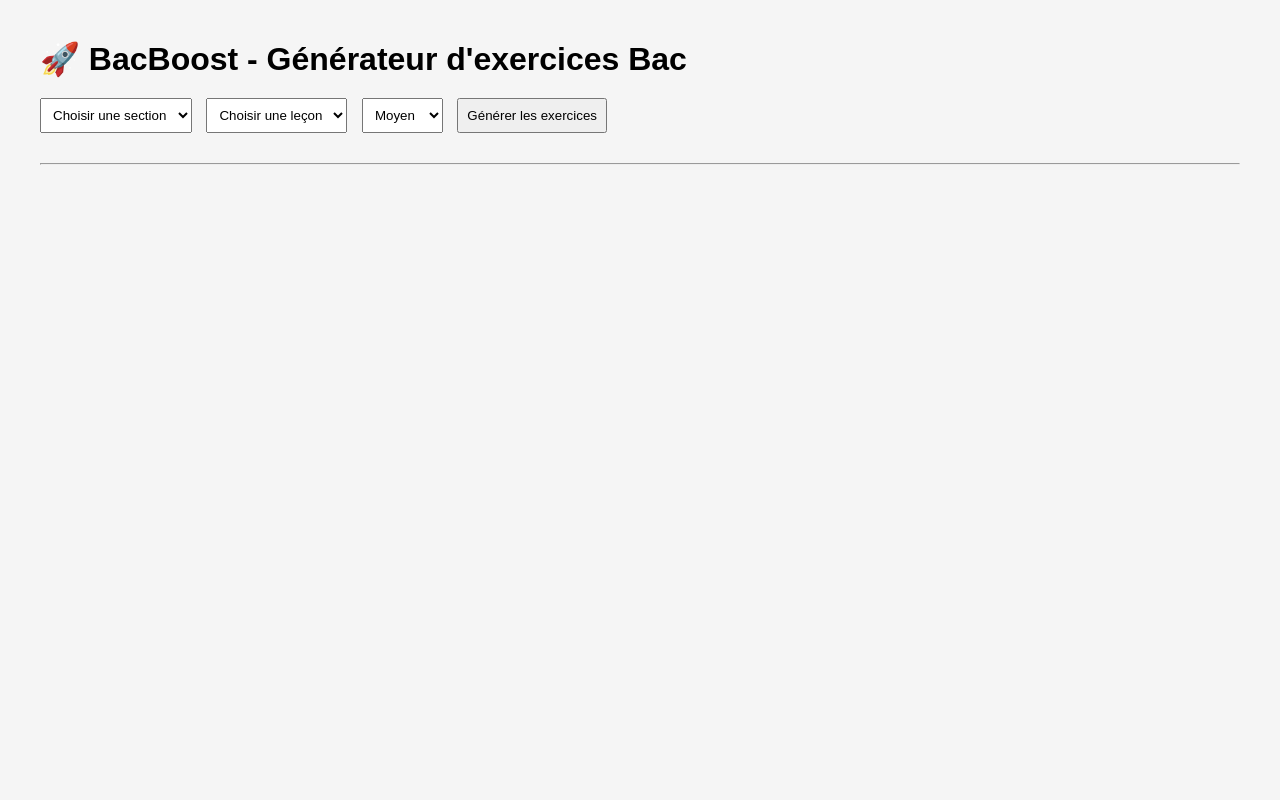
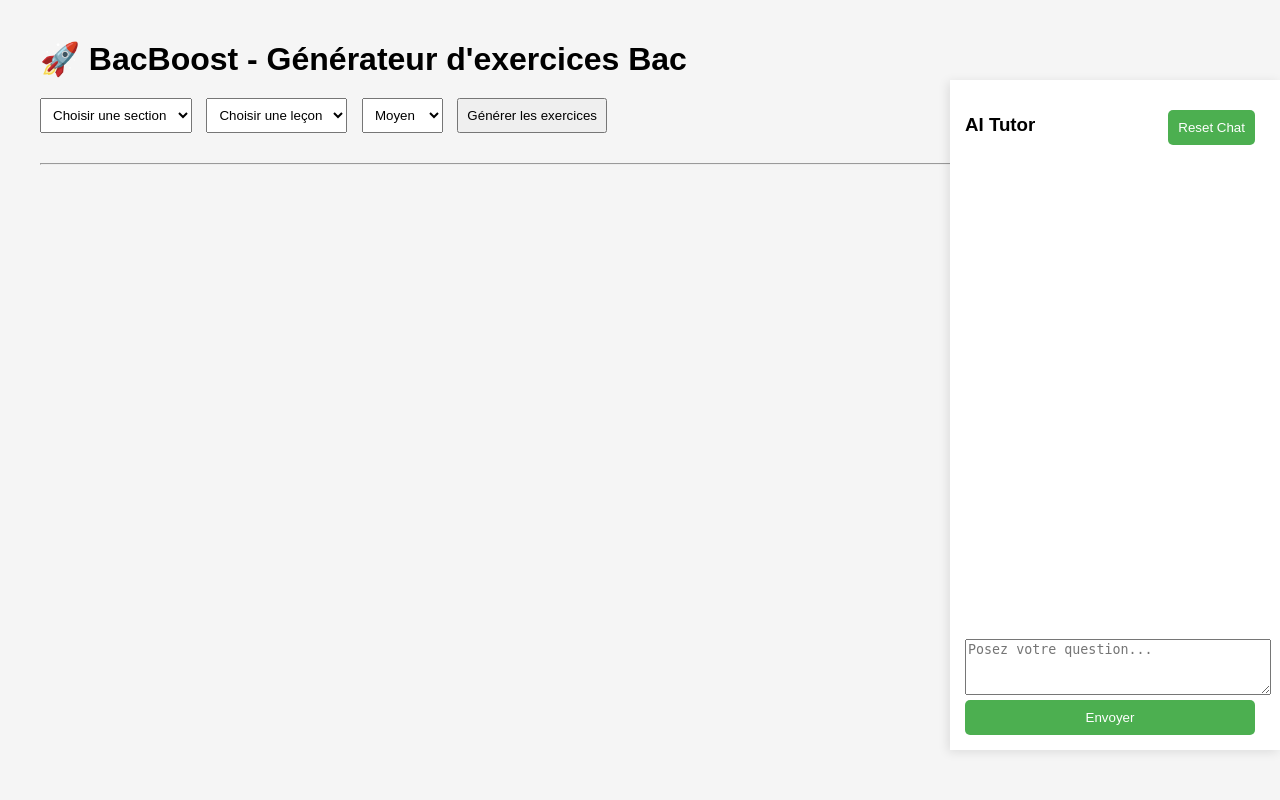
Before and after one commit to ghayth7/bacboost, a Flask app: page / in a window 1280 px wide. Run offline with Flask 3, Linux system fonts and the light colour scheme.

Commit message:
Added AI Tutor Chat Feature

```diff
--- a/app.py
+++ b/app.py
@@ -215,6 +215,79 @@ def solve():
 
 
 # =========================
+# =========================
+# AI TUTOR CHAT
+# =========================
+
+@app.route("/chat", methods=["POST"])
+def chat():
+    try:
+        data = request.get_json()
+
+        if not data or not data.get("message"):
+            return jsonify({"error": "Message requis"}), 400
+
+        section = data.get("section")
+        lesson = data.get("lesson")
+        difficulty = data.get("difficulty")
+        questions = data.get("questions", [])
+        history = data.get("history", [])
+        user_message = data.get("message")
+
+        # Build context block
+        context_text = (
+            f"Contexte actuel :\n"
+            f"- Section : {section}\n"
+            f"- Leçon : {lesson}\n"
+            f"- Difficulté : {difficulty}\n\n"
+            f"Exercices générés :\n"
+        )
+
+        for i, q in enumerate(questions):
+            context_text += f"\nExercice {i+1}:\n{q}\n"
+
+        # Base system tutor instructions
+        system_prompt = (
+            "Tu es un tuteur interactif pour le Baccalauréat tunisien.\n"
+            "Tu dois guider l'élève étape par étape.\n"
+            "NE DONNE JAMAIS la solution complète immédiatement.\n"
+            "Pose des questions pour stimuler la réflexion.\n"
+            "Si l'élève demande 'donne la solution complète', "
+            "donne-la seulement après au moins une tentative de guidage.\n\n"
+            "Règles mathématiques :\n"
+            "- Les explications normales ne doivent PAS être dans $...$.\n"
+            "- Seules les expressions mathématiques doivent être entre $...$ ou $$...$$.\n"
+            "- N'utilise jamais ^ ou _ sans accolades {}.\n"
+            "- Écris toujours en français clair.\n"
+        )
+
+        # Build messages list for Groq
+        messages = [
+            {"role": "system", "content": system_prompt},
+            {"role": "user", "content": context_text}
+        ]
+
+        # Add conversation history
+        for msg in history:
+            messages.append(msg)
+
+        # Add current user message
+        messages.append({"role": "user", "content": user_message})
+
+        completion = client.chat.completions.create(
+            model="llama-3.1-8b-instant",
+            temperature=0.5,
+            messages=messages
+        )
+
+        reply = completion.choices[0].message.content
+        reply = clean_latex(reply)
+
+        return jsonify({"reply": reply})
+
+    except Exception as e:
+        return jsonify({"error": str(e)}), 500
+
 
 if __name__ == "__main__":
     app.run(debug=True)
--- a/templates/index.html
+++ b/templates/index.html
@@ -17,6 +17,52 @@
     <script src="https://cdn.jsdelivr.net/npm/mathjax@3/es5/tex-chtml.js"></script>
 
     <style>
+        #chat-container {
+    position: fixed;
+    top: 10%;
+    right: 0;
+    width: 300px;
+    height: 80%;
+    background-color: white;
+    box-shadow: -2px 2px 10px rgba(0, 0, 0, 0.1);
+    padding: 15px;
+    display: flex;
+    flex-direction: column;
+    justify-content: space-between;
+}
+
+#chat-header {
+    display: flex;
+    justify-content: space-between;
+    align-items: center;
+}
+
+#chat-history {
+    overflow-y: auto;
+    flex-grow: 1;
+    margin-bottom: 10px;
+}
+
+#user-message {
+    width: 100%;
+    height: 50px;
+    margin-top: 10px;
+}
+
+#send-message, #reset-chat {
+    padding: 10px;
+    cursor: pointer;
+    background-color: #4CAF50;
+    color: white;
+    border: none;
+    border-radius: 5px;
+    margin-top: 5px;
+}
+
+#send-message:hover, #reset-chat:hover {
+    background-color: #45a049;
+}
+
         body {
             font-family: Arial;
             margin: 40px;
@@ -75,9 +121,32 @@
 <button id="generateBtn">Générer les exercices</button>
 
 <hr>
+<!-- Chat Panel (Right Side) -->
+ <div id="exam-container"></div>
+<div id="chat-container">
+    <div id="chat-header">
+        <h3>AI Tutor</h3>
+        <button id="reset-chat">Reset Chat</button>
+    </div>
+    <div id="chat-history">
+        <!-- Chat history will appear here -->
+    </div>
+    <textarea id="user-message" placeholder="Posez votre question..."></textarea>
+    <button id="send-message">Envoyer</button>
+</div>
 
-<div id="exam-container"></div>
+
+
 <script>
+    let chatHistory = []; // Store conversation history
+    let currentQuestions = [];
+
+
+const sendMessageButton = document.getElementById("send-message");
+const userMessageInput = document.getElementById("user-message");
+const chatHistoryContainer = document.getElementById("chat-history");
+const resetChatButton = document.getElementById("reset-chat");
+
 
 const sectionSelect = document.getElementById("section");
 const lessonSelect = document.getElementById("lesson");
@@ -114,6 +183,15 @@ document.getElementById("generateBtn").addEventListener("click", function () {
     const section = sectionSelect.value;
     const lesson = lessonSelect.value;
     const difficulty = difficultySelect.value;
+    let chatHistory = [];
+let currentQuestions = [];
+
+const sendMessageButton = document.getElementById("send-message");
+const userMessageInput = document.getElementById("user-message");
+const chatHistoryContainer = document.getElementById("chat-history");
+const resetChatButton = document.getElementById("reset-chat");
+
+
 
     if (!section || !lesson) {
         alert("Veuillez sélectionner une section et une leçon.");
@@ -141,8 +219,16 @@ document.getElementById("generateBtn").addEventListener("click", function () {
 
         const container = document.getElementById("exam-container");
         container.innerHTML = "";
+        currentQuestions = data.questions;
+chatHistory = [];
+chatHistoryContainer.innerHTML = "";
+
 
         data.questions.forEach((question, index) => {
+            currentQuestions = data.questions;
+chatHistory = [];
+chatHistoryContainer.innerHTML = "";
+
 
             const div = document.createElement("div");
             div.className = "question-box";
@@ -200,6 +286,75 @@ function getSolution(questionId) {
         }
     });
 }
+// =========================
+// CHAT SEND MESSAGE
+// =========================
+
+sendMessageButton.addEventListener("click", function () {
+
+    const userMessage = userMessageInput.value.trim();
+    if (!userMessage) return;
+
+    displayMessage("Vous", userMessage);
+
+    userMessageInput.value = "";
+
+    fetch("/chat", {
+        method: "POST",
+        headers: {
+            "Content-Type": "application/json"
+        },
+        body: JSON.stringify({
+            section: sectionSelect.value,
+            lesson: lessonSelect.value,
+            difficulty: difficultySelect.value,
+            questions: currentQuestions,
+            history: chatHistory,
+            message: userMessage
+        })
+    })
+    .then(res => res.json())
+    .then(data => {
+
+        if (data.error) {
+            alert(data.error);
+            return;
+        }
+
+        displayMessage("AI Tutor", data.reply);
+
+        chatHistory.push(
+            { role: "user", content: userMessage },
+            { role: "assistant", content: data.reply }
+        );
+
+        if (window.MathJax) {
+            MathJax.typesetPromise();
+        }
+    });
+});
+
+function displayMessage(sender, message) {
+
+    const messageDiv = document.createElement("div");
+    messageDiv.innerHTML = `
+        <p><strong>${sender}:</strong></p>
+        <div>${message}</div>
+        <hr>
+    `;
+
+    chatHistoryContainer.appendChild(messageDiv);
+    chatHistoryContainer.scrollTop = chatHistoryContainer.scrollHeight;
+}
+
+// =========================
+// RESET CHAT
+// =========================
+
+resetChatButton.addEventListener("click", function () {
+    chatHistory = [];
+    chatHistoryContainer.innerHTML = "";
+});
 
 </script>
 
```
